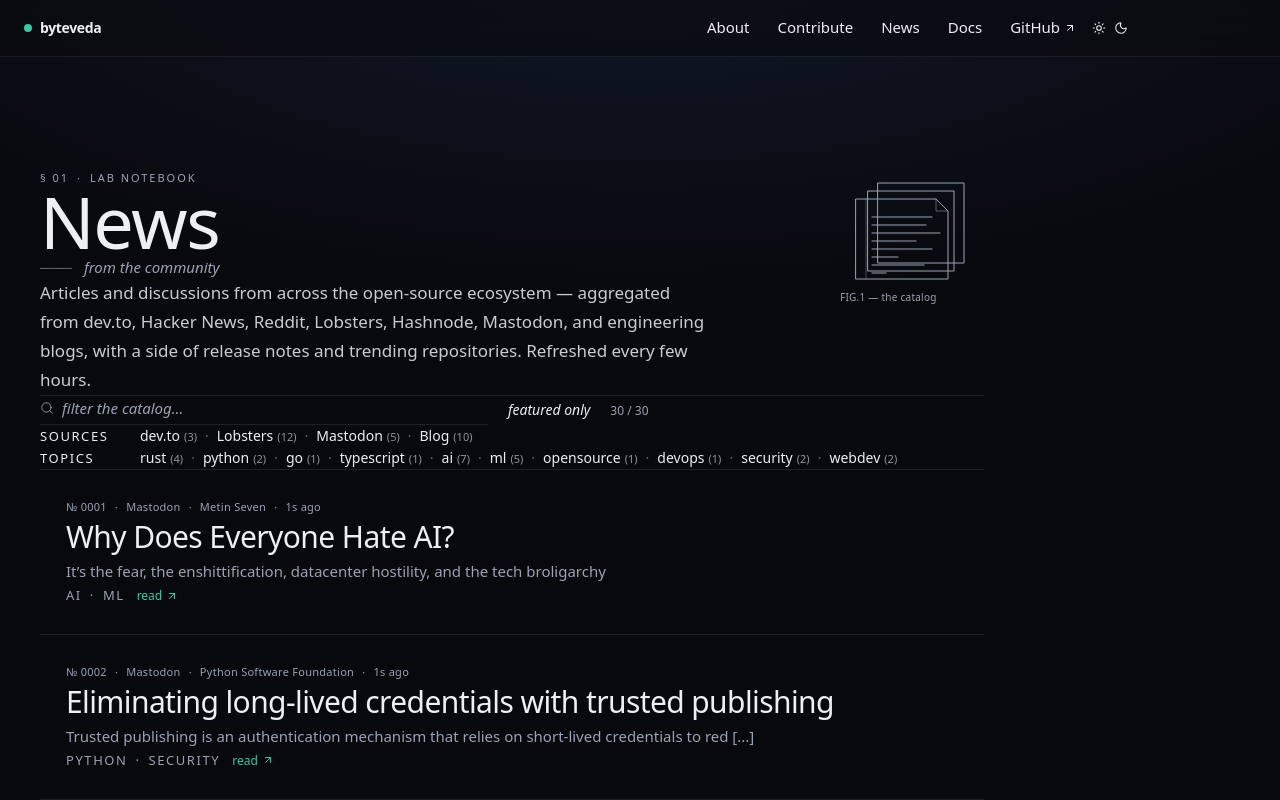
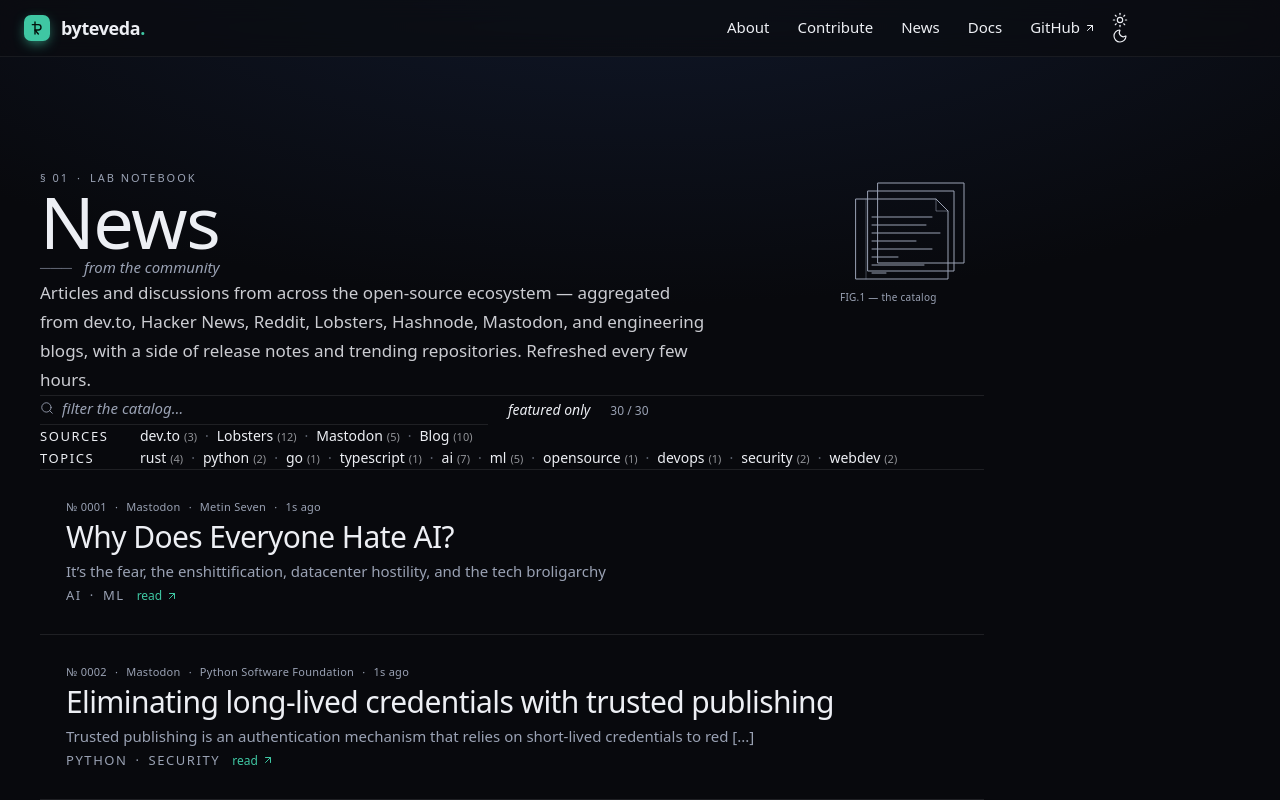
Before and after one commit to ByteVeda/byteveda.site, a Next.js app: page /news in a window 1280 px wide. Shown: the top 800 px of the page. Built offline with nearby package versions, Linux system fonts and the light colour scheme.

Commit message:
feat(ui): restyle button/wordmark, add marquee

```diff
--- a/src/components/ui/button.tsx
+++ b/src/components/ui/button.tsx
@@ -3,27 +3,17 @@
 import { cn } from "@/lib/cn";
 import { isExternalUrl } from "@/lib/url";
 
-type Variant = "primary" | "secondary" | "ghost";
-type Size = "sm" | "md" | "icon";
-
-const base =
-  "inline-flex items-center justify-center gap-2 rounded-md font-medium transition-colors focus-visible:outline-none focus-visible:ring-2 focus-visible:ring-accent focus-visible:ring-offset-2 focus-visible:ring-offset-background disabled:pointer-events-none disabled:opacity-50";
+type Variant = "primary" | "ghost";
 
 const variants: Record<Variant, string> = {
-  primary: "bg-foreground text-background hover:bg-foreground/90",
-  secondary: "border border-border text-foreground hover:border-foreground/40 hover:bg-muted/50",
-  ghost: "text-muted-foreground hover:text-foreground hover:bg-muted/40",
-};
-
-const sizes: Record<Size, string> = {
-  sm: "h-9 px-4 text-sm",
-  md: "h-11 px-5 text-sm",
-  icon: "h-9 w-9",
+  primary: "btn btn-primary",
+  ghost: "btn btn-ghost",
 };
 
 type CommonProps = {
   variant?: Variant;
-  size?: Size;
+  /** Trailing arrow glyph rendered in a `.arr` span (animates on hover). */
+  arrow?: "→" | "↗";
   className?: string;
   children?: ReactNode;
 };
@@ -42,13 +32,19 @@
 export type ButtonProps = ButtonAsButton | ButtonAsLink;
 
 export function Button(props: ButtonProps) {
-  const { variant = "primary", size = "md", className, children, ...rest } = props;
+  const { variant = "primary", arrow, className, children, ...rest } = props;
+  const classes = cn(variants[variant], className);
 
-  const classes = cn(base, variants[variant], sizes[size], className);
+  const label = (
+    <>
+      {children}
+      {arrow && <span className="arr">{arrow}</span>}
+    </>
+  );
 
   if ("href" in rest && rest.href !== undefined) {
     const { href, external, ...anchorRest } = rest;
-    const openInNewTab = external === true;
+    const openInNewTab = external === true || isExternalUrl(href);
 
     if (isExternalUrl(href)) {
       return (
@@ -59,21 +55,21 @@
           className={classes}
           {...anchorRest}
         >
-          {children}
+          {label}
         </a>
       );
     }
 
     return (
       <Link href={href} className={classes} {...anchorRest}>
-        {children}
+        {label}
       </Link>
     );
   }
 
   return (
     <button className={classes} {...(rest as ButtonHTMLAttributes<HTMLButtonElement>)}>
-      {children}
+      {label}
     </button>
   );
 }
--- a/src/components/ui/index.ts
+++ b/src/components/ui/index.ts
@@ -2,7 +2,7 @@
 export * from "./button";
 export * from "./external-link";
 export * from "./icons";
+export * from "./marquee";
 export * from "./notebook-section";
-export * from "./notebook-ticker";
 export * from "./relative-time";
 export * from "./wordmark";
--- /dev/null
+++ b/src/components/ui/marquee.tsx
@@ -0,0 +1,53 @@
+import { type CSSProperties, Fragment, type ReactNode } from "react";
+import { cn } from "@/lib/cn";
+
+type MarqueeProps<T> = {
+  items: T[];
+  getKey: (item: T, index: number) => string;
+  renderItem: (item: T) => ReactNode;
+  /** Scroll cycle length; lower = faster. */
+  durationSeconds?: number;
+  className?: string;
+  trackClassName?: string;
+  ariaLabel?: string;
+};
+
+/**
+ * Infinite horizontal marquee. Renders the list twice so the CSS
+ * `translateX(-50%)` loop is seamless. Pauses on hover and respects
+ * `prefers-reduced-motion` (both handled in globals.css).
+ */
+export function Marquee<T>({
+  items,
+  getKey,
+  renderItem,
+  durationSeconds,
+  className,
+  trackClassName,
+  ariaLabel,
+}: MarqueeProps<T>) {
+  if (items.length === 0) return null;
+
+  const entries = [...items, ...items].map((item, i) => ({
+    node: renderItem(item),
+    key: `${getKey(item, i % items.length)}-${i < items.length ? "a" : "b"}`,
+  }));
+
+  const style = durationSeconds
+    ? ({ "--marquee-duration": `${durationSeconds}s` } as CSSProperties)
+    : undefined;
+
+  return (
+    <div
+      className={cn("marquee", className)}
+      style={style}
+      {...(ariaLabel ? { role: "group", "aria-label": ariaLabel } : {})}
+    >
+      <div className={cn("marquee-track", trackClassName)}>
+        {entries.map((entry) => (
+          <Fragment key={entry.key}>{entry.node}</Fragment>
+        ))}
+      </div>
+    </div>
+  );
+}
--- a/src/components/ui/notebook-ticker.tsx
+++ /dev/null
@@ -1,49 +0,0 @@
-import type { CSSProperties, ReactNode } from "react";
-import { cn } from "@/lib/cn";
-
-type NotebookTickerProps<T> = {
-  items: T[];
-  getKey: (item: T) => string;
-  renderItem: (item: T) => ReactNode;
-  speed?: number;
-  className?: string;
-  ariaLabel?: string;
-};
-
-export function NotebookTicker<T>({
-  items,
-  getKey,
-  renderItem,
-  speed = 80,
-  className,
-  ariaLabel,
-}: NotebookTickerProps<T>) {
-  if (items.length === 0) return null;
-
-  const loop = [
-    ...items.map((item, i) => ({ item, key: `${getKey(item)}-a-${i}` })),
-    ...items.map((item, i) => ({ item, key: `${getKey(item)}-b-${i}` })),
-  ];
-
-  return (
-    <section
-      aria-label={ariaLabel}
-      className={cn(
-        "notebook-ticker overflow-hidden border-border border-y bg-muted/20",
-        className,
-      )}
-      style={{ "--ticker-duration": `${speed}s` } as CSSProperties}
-    >
-      <div className="notebook-ticker-track notebook-mono flex w-max items-center gap-x-8 whitespace-nowrap py-3 text-[13px] text-muted-foreground">
-        {loop.map(({ item, key }) => (
-          <span key={key} className="flex items-center gap-x-8">
-            {renderItem(item)}
-            <span aria-hidden className="text-muted-foreground/40">
-              ·
-            </span>
-          </span>
-        ))}
-      </div>
-    </section>
-  );
-}
--- a/src/components/ui/wordmark.tsx
+++ b/src/components/ui/wordmark.tsx
@@ -7,17 +7,28 @@
   className?: string;
 };
 
+/** The ByteVeda brand lockup — teal bracket mark + wordmark. */
 export function Wordmark({ href = "/", className }: WordmarkProps) {
   return (
-    <Link
-      href={href}
-      className={cn(
-        "flex items-center gap-2 font-mono font-semibold text-foreground text-sm tracking-tight",
-        className,
-      )}
-    >
-      <span aria-hidden className="inline-block h-2 w-2 rounded-full bg-accent" />
-      {site.name.toLowerCase()}
+    <Link href={href} className={cn("brand", className)} aria-label={`${site.name} home`}>
+      <span className="mark" aria-hidden>
+        <svg
+          viewBox="0 0 24 24"
+          fill="none"
+          stroke="currentColor"
+          strokeWidth={2.1}
+          strokeLinecap="round"
+          strokeLinejoin="round"
+        >
+          <title>{site.name}</title>
+          <path d="M5 7h9a4 4 0 0 1 0 8H9l5 6" />
+          <path d="M9 3v18" />
+        </svg>
+      </span>
+      <span>
+        <b>{site.name.toLowerCase()}</b>
+        <span className="dot">.</span>
+      </span>
     </Link>
   );
 }
```
